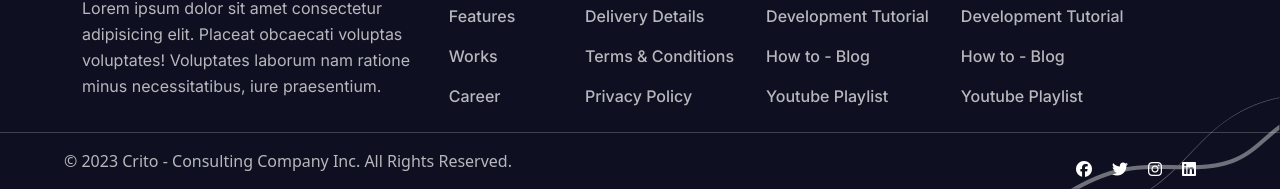
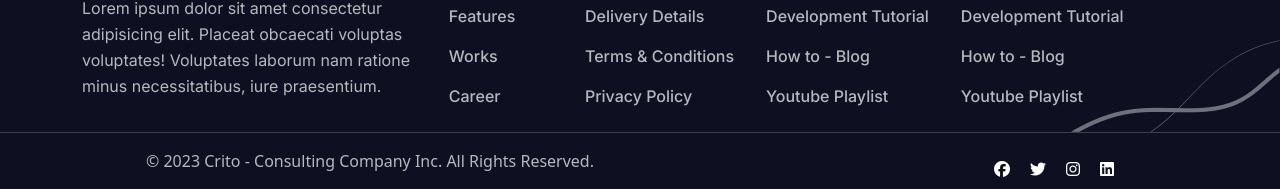
Before and after one commit to A-Ozmehak/html-css, a website: page index.html in a window 1280 px wide. Shown: the part 10269-10458 px from the top of the page. Drawn offline with nearby package versions, Linux system fonts and the light colour scheme.

Commit message:
fixed footer design and background lines

```diff
--- a/css/global.scss
+++ b/css/global.scss
@@ -270,10 +270,26 @@ footer {
     .background-lines {
         opacity: 0.40;
         position: absolute;
-        bottom: 0;
+        bottom: 145px;
         right: 0;
         z-index: -1;
         overflow: hidden;
+
+        @media (min-width: 576px) {
+            bottom: 105px;
+        }
+
+        @media (min-width: 768px) {
+            bottom: 81px;
+        }
+
+        @media (min-width: 996px) {
+            bottom: 57px;
+        }
+
+        // @media (min-width: 1200px) {
+        //     bottom: 57px;
+        // }
 
         img {
             width: 100%;
@@ -284,9 +300,7 @@ footer {
         display: flex;
         flex-direction: column;
         justify-content: center;
-
         color: $white;
-        // margin: 0 2rem;
 
         .footer-top-part {
             display: flex;
@@ -366,30 +380,32 @@ footer {
                 }
             }
         }
+    }
 
-
+    .footer-border-bottom {
+        border-top: 1px solid rgba(255,255,255,0.2 );
     }
-    .footer-bottom-part {
-        border-top: 1px solid rgba(255,255,255,0.2 );
-        .content {
+    .container {
+        .footer-bottom-part {
             display: flex;
             flex-direction: column;
             align-items: center;
-            justify-content: space-between;
+            justify-content: center;
             margin-top: 1rem;
-            max-width: 1320px;
-            margin-right: auto;
-            margin-left: auto;
-            padding: 0 1rem;
+            padding: 20px 0;
 
             @media (min-width: 576px) {
                 padding: 0 5rem;
             }
 
+            @media (min-width: 996px) {
+                flex-direction: row;
+                justify-content: space-between;
+            }
+
             @media (min-width: 1200px) {
                 padding: 0 4rem;
-                flex-direction: row;
-                justify-content: space-between;
+
             }
 
             @media (min-width: 1400px) {
@@ -398,6 +414,11 @@ footer {
 
             p {
                 color: $footer-text-color;
+                width: 80%;
+
+                @media (min-width: 576px) {
+                    width: 100%;
+                }
             }
 
             .social-media {
--- a/index.html
+++ b/index.html
@@ -476,8 +476,9 @@
                     </div>
                 </div>
             </div>
-                <div class="footer-bottom-part">
-                    <div class="content">
+            <div class="footer-border-bottom"></div>
+                <div class="container">
+                    <div class="footer-bottom-part">
                         <p>© 2023 Crito - Consulting Company Inc. All Rights Reserved.</p>
                         <div class="social-media">
                             <a href="https://facebook.com"><i class="fa-brands fa-facebook"></i></a>
```
Also changed, not shown: css/global.css, 1 other file.
